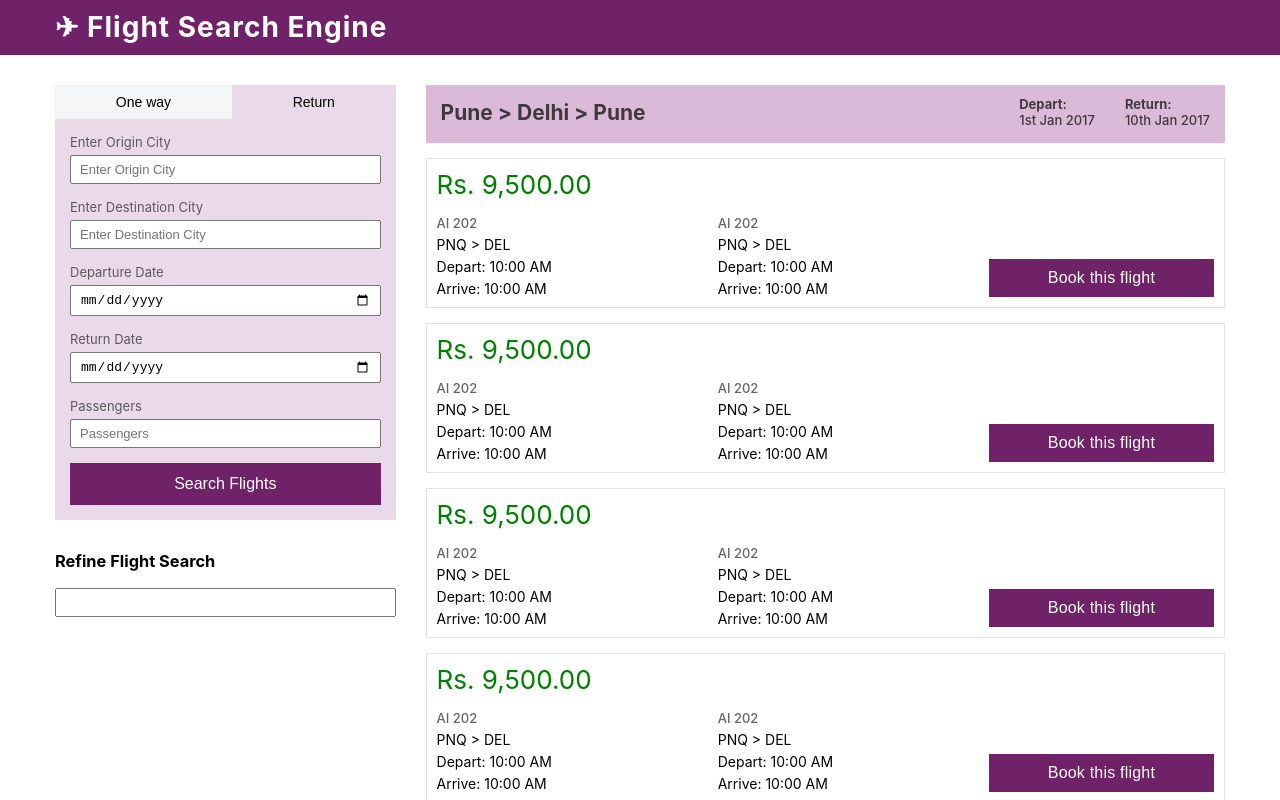
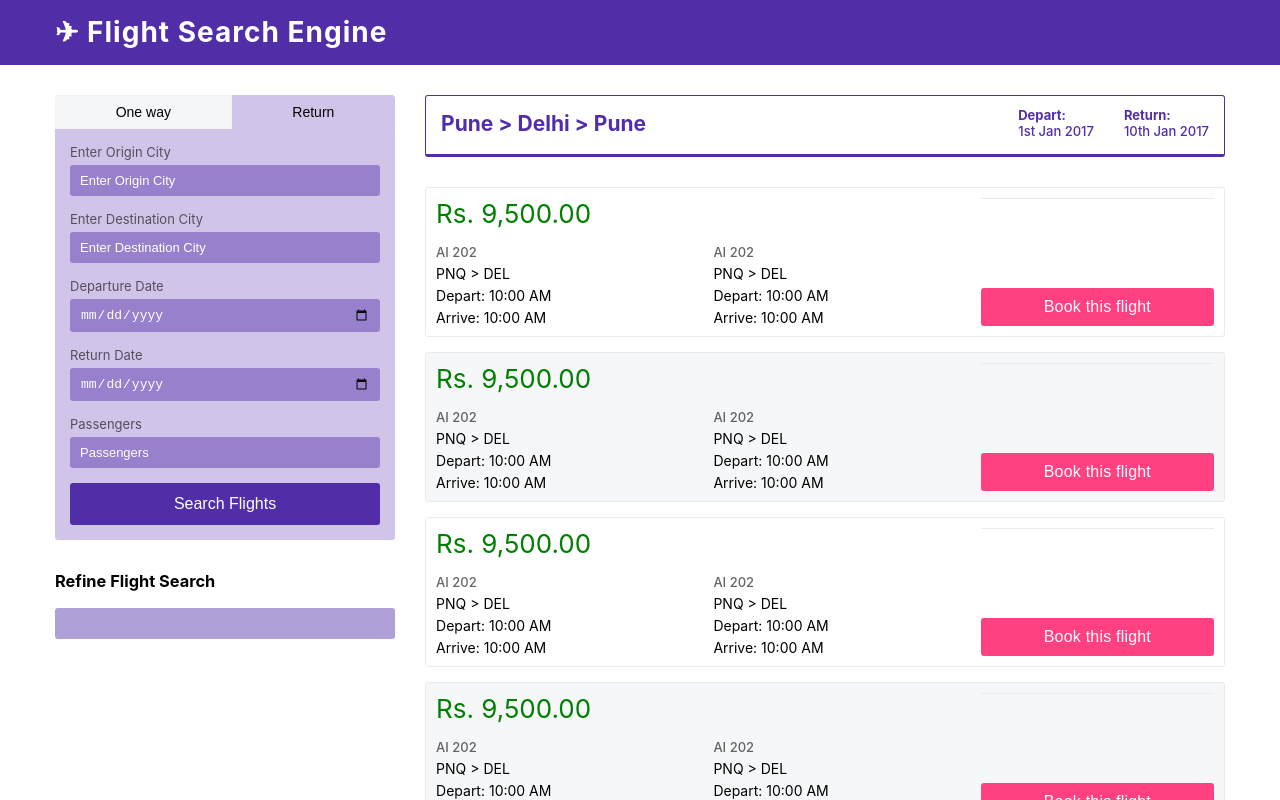
Before and after one commit to ngstwr/thoughtworks-fse, a React (Create React App) app: page / in a window 1280 px wide. Shown: the top 800 px of the page. Built offline with nearby package versions, Linux system fonts and the light colour scheme.

Commit message:
CSS Changes, border-radius related

```diff
--- a/src/index.css
+++ b/src/index.css
@@ -28,12 +28,20 @@ button {
   outline: none;
   text-decoration: none;
   cursor: pointer;
+  border-radius: 3px;
 }
 
 input, textarea, select {
   outline: none;
-  padding: 5px 8px;
+  padding: 8px 10px;
   font-size: 13px;
+  border-radius: 3px;
+  background: rgba(81, 45, 168, 0.45);
+  border: 0px solid rgba(81, 45, 168, 0.35);
+  color: #ffffff;
+}
+input::-webkit-input-placeholder, textarea::-webkit-input-placeholder, select::-webkit-input-placeholder, input::placeholder, textarea::placeholder, select::placeholder {
+  color: white;
 }
 
 .text-center {
@@ -73,7 +81,7 @@ input, textarea, select {
 
   .page-container{
     display: flex;
-    margin-top: 85px;
+    margin-top: 95px;
   }
 
   .page-container .sidebar{
@@ -98,10 +106,11 @@ input, textarea, select {
 
 /* header css */
   header {
-    background: #702269;
+    background: #512DA8;
     position: fixed;
     top: 0;
     width: 100%;
+    z-index: 999;
   }
 
   .header-wrapper {
@@ -139,10 +148,10 @@ input, textarea, select {
 
   @media only screen and (min-width : 992px) {
     .header-wrapper{
-      height: 55px;
+      height: 65px;
     }
     .header-wrapper h1, .header-wrapper h1 > .symbol{
-      line-height: 55px;
+      line-height: 65px;
     }
     .toggle-buttons{
       display: none;
@@ -166,19 +175,21 @@ input, textarea, select {
     flex-grow: 1;
     background: #f5f6f7;
     border: 1px solid #f1f2f3;
+    border-radius: 0;
   }
 
   .button-tabs .btn.active{
-    background: #ead9e9;
-    border-color: #ead9e9;
+    background: #D1C4E9;
+    border-color: #D1C4E9;
   }
 
   .form-elements{
-    background: #ead9e9;
+    background: #D1C4E9;
     padding: 15px;
     display: flex;
     flex-direction: column;
     align-items: stretch;
+    border-radius: 0 0 3px 3px;
   }
 
   .form-elements > .form-element{
@@ -197,12 +208,24 @@ input, textarea, select {
   }
 
   .form-elements .btn-search{
-    background: #702269;
+    background: #512DA8;
     color: #ffffff;
     margin-top: 15px;
     font-size: 16px;
     padding: 12px;
     font-weight: 500;
+  }
+
+  @media only screen and (min-width : 992px) {
+    .button-tabs .btn.btn-tab:first-child{
+      border-radius: 3px 0 0 0;
+    }
+    .button-tabs .btn.btn-tab:last-child{
+      border-radius: 0 3px 0  0;
+    }
+    .form-elements{
+      border-radius: 0 0 3px 3px;
+    }
   }
 
 /* Refine Search Widget css */
@@ -217,8 +240,11 @@ input, textarea, select {
     display: flex;
     flex-direction: column;
     align-items: stretch;
-    background: #dabad8;
-    color: rgba(0,0,0,0.7);
+    background: #ffffff;
+    color: #512DA8;
+    border: 0 solid #512DA8;
+    border-top-width: 1px;
+    border-bottom-width: 3px;
   }
 
   .travel-summary h2, .travel-summary p, .travel-summary label {
@@ -252,6 +278,10 @@ input, textarea, select {
     .travel-summary {
       flex-direction: row;
       justify-content: space-between;
+      margin-bottom: 30px;
+      border-left-width: 1px;
+      border-right-width: 1px;
+      border-radius: 3px;
     }
     .travel-summary .origin-destination{
       border: none;
@@ -271,10 +301,15 @@ input, textarea, select {
 
   .flights-wrapper > .flight-card {
     margin: 0 15px;
-    border: 1px solid #e1e2e3;
+    border: 1px solid #eaebec;
     padding: 10px;
     display: flex;
     flex-direction: column;
+    border-radius: 3px;
+  }
+
+  .flights-wrapper > .flight-card:nth-child(even) {
+    background: #f6f7f8;
   }
 
   .flights-wrapper > .flight-card + .flight-card{
@@ -324,6 +359,7 @@ input, textarea, select {
     margin: -10px;
     margin-top: 15px;
     background: #f1f2f3;
+    border-top: 1px solid #eaebec;
   }
 
   .flight-card aside > .airline-logo{
@@ -331,12 +367,13 @@ input, textarea, select {
   }
 
   .flight-card aside > .btn-book{
-    padding: 10px 20px;
-    background: #702269;
+    padding: 10px 25px;
+    background: #FF4081;
     color: #ffffff;
     font-weight: 500;
     font-size: 16px;
     letter-spacing: 0.2px;
+    border-radius: 0 0 3px 0;
   }
 
   @media only screen and (min-width : 992px) {
@@ -364,5 +401,6 @@ input, textarea, select {
 
     .flight-card aside > .btn-book{
       margin-top: 10px;
+      border-radius: 3px;
     }
   }
```
